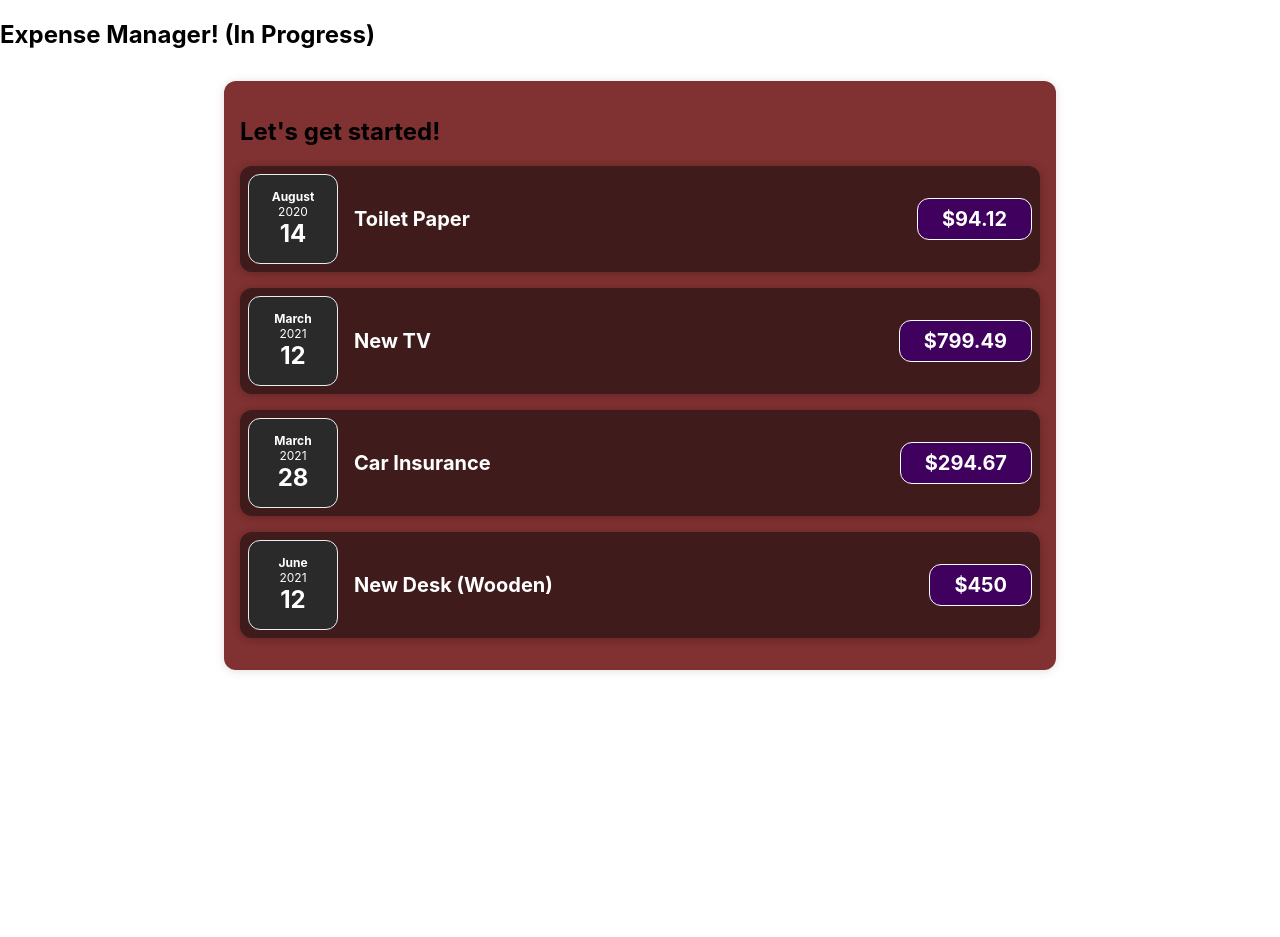
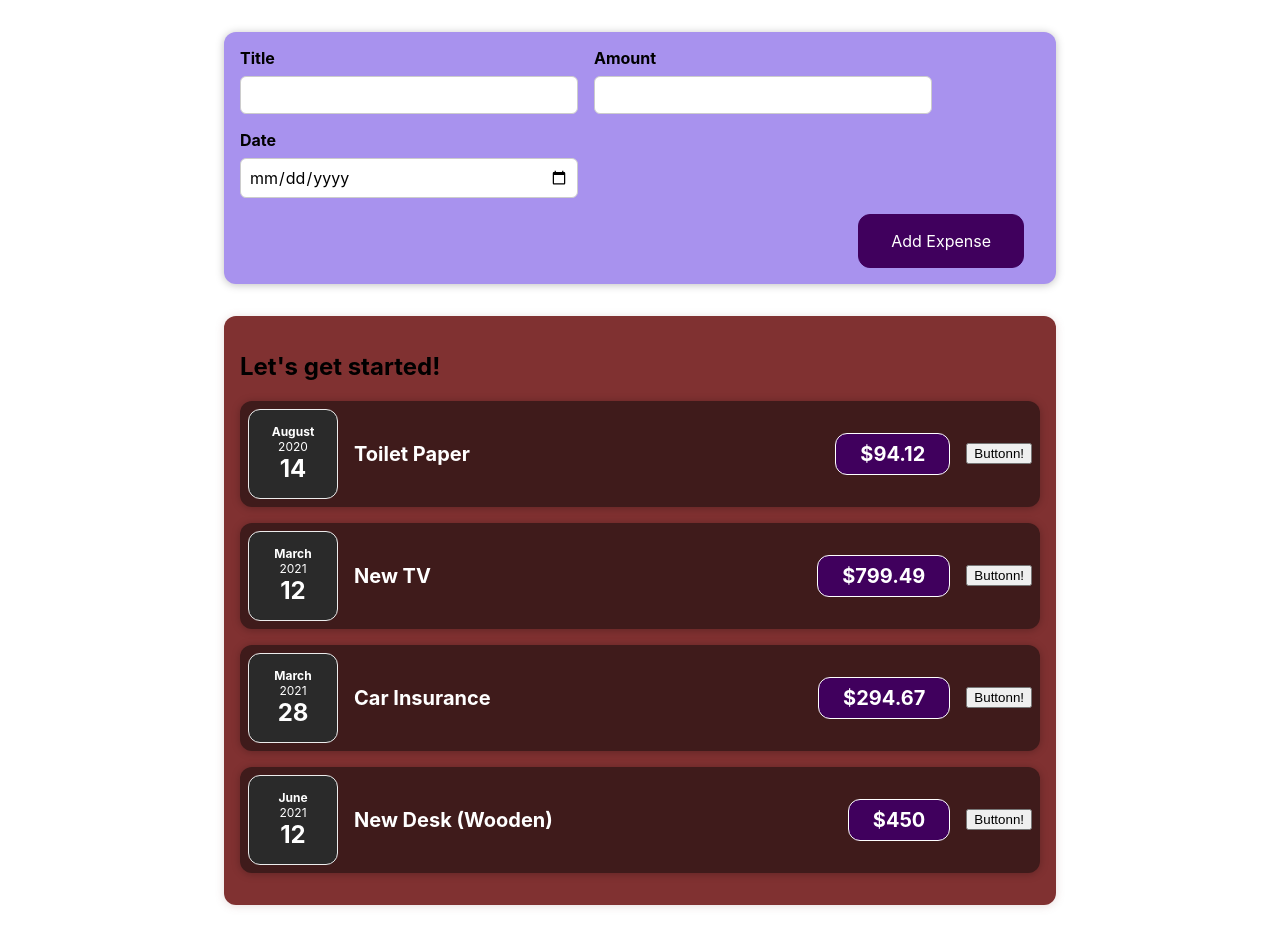
Before and after one commit to AftabVirtual/expense-manager-react, a React (Create React App) app: page / in a window 1280 px wide. Before the commit the page ends 800 px from the top, so only its background shows below. Built offline with nearby package versions, Linux system fonts and the light colour scheme.

Commit message:
Added expense form

```diff
--- a/src/App.js
+++ b/src/App.js
@@ -1,6 +1,8 @@
+import React from 'react';
+import NewExpense from './components/Expenses/NewExpense/NewExpense'
 import Expenses from './components/Expenses/Expenses';
 
-function App() {
+const App = () => {
   const expenses = [
     {
       id: 'e1',
@@ -23,10 +25,15 @@ function App() {
     },
   ];
 
+  const addExpenseHandler = expense => {
+    console.log('In App.js');
+    console.log(expense);
+  };
+
   return (
     <div>
-      <h2>Expense Manager! (In Progress)</h2>
-      <Expenses items = {expenses}/>
+      <NewExpense onAddExpense={addExpenseHandler} />
+      <Expenses items={expenses} />
     </div>
   );
 }
--- a/src/components/Expenses/ExpenseDate.js
+++ b/src/components/Expenses/ExpenseDate.js
@@ -1,6 +1,6 @@
 import './ExpenseDate.css';
 
-function ExpenseDate(props) {
+const ExpenseDate = (props) => {
   const month = props.date.toLocaleString('en-US', { month: 'long' });
   const day = props.date.toLocaleString('en-US', { day: '2-digit' });
   const year = props.date.getFullYear();
--- a/src/components/Expenses/ExpenseItem.js
+++ b/src/components/Expenses/ExpenseItem.js
@@ -1,14 +1,24 @@
+import React, { useState } from 'react';
 import ExpenseDate from './ExpenseDate';
 import './ExpenseItem.css';
 import Card from '../UI/Card';
 
-function ExpenseItem(props) {
+const ExpenseItem = (props) => {
+
+  const [title, setTitle] = useState(props.title);
+
+  const clickMe = () => {
+    console.log("Clicked");
+    setTitle("Updated Title");
+  }
+
   return (
     <Card className='expense-item'>
       <ExpenseDate date={props.date} />
       <div className='expense-item__description'>
-        <h2>{props.title}</h2>
+        <h2>{title}</h2>
         <div className='expense-item__price'>${props.amount}</div>
+        <button onClick={clickMe}>Buttonn!</button>
       </div>
     </Card>
   );
--- a/src/components/Expenses/Expenses.js
+++ b/src/components/Expenses/Expenses.js
@@ -2,7 +2,7 @@ import ExpenseItem from './ExpenseItem';
 import Card from '../UI/Card';
 import './Expenses.css';
 
-function Expenses(props) {
+const Expenses = (props) => {
     return (
         <Card className='expenses'>
             <h2>Let's get started!</h2>
--- /dev/null
+++ b/src/components/Expenses/NewExpense/NewExpense.css
@@ -0,0 +1,38 @@
+.new-expense {
+    background-color: #a892ee;
+    padding: 1rem;
+    margin: 2rem auto;
+    width: 50rem;
+    max-width: 95%;
+    border-radius: 12px;
+    text-align: center;
+    box-shadow: 0 1px 8px rgba(0, 0, 0, 0.25);
+  }
+
+  .new-expense button {
+    font: inherit;
+    cursor: pointer;
+    padding: 1rem 2rem;
+    border: 1px solid #40005d;
+    background-color: #40005d;
+    color: white;
+    border-radius: 12px;
+    margin-right: 1rem;
+  }
+
+  .new-expense button:hover,
+  .new-expense button:active {
+    background-color: #510674;
+    border-color: #510674;
+  }
+
+  .new-expense button.alternative {
+    color: #220131;
+    border-color: transparent;
+    background-color: transparent;
+  }
+
+  .new-expense button.alternative:hover,
+  .new-expense button.alternative:active {
+    background-color: #ddb3f8;
+  }
--- /dev/null
+++ b/src/components/Expenses/NewExpense/NewExpense.js
@@ -0,0 +1,22 @@
+import React from 'react';
+
+import ExpenseForm from './NewForm';
+import './NewExpense.css';
+
+const NewExpense = (props) => {
+  const saveExpenseDataHandler = (enteredExpenseData) => {
+    const expenseData = {
+      ...enteredExpenseData,
+      id: Math.random().toString()
+    };
+    props.onAddExpense(expenseData);
+  };
+
+  return (
+    <div className='new-expense'>
+      <ExpenseForm onSaveExpenseData={saveExpenseDataHandler} />
+    </div>
+  );
+};
+
+export default NewExpense;
--- /dev/null
+++ b/src/components/Expenses/NewExpense/NewForm.css
@@ -0,0 +1,26 @@
+.new-expense__controls {
+    display: flex;
+    flex-wrap: wrap;
+    gap: 1rem;
+    margin-bottom: 1rem;
+    text-align: left;
+  }
+
+  .new-expense__control label {
+    font-weight: bold;
+    margin-bottom: 0.5rem;
+    display: block;
+  }
+
+  .new-expense__control input {
+    font: inherit;
+    padding: 0.5rem;
+    border-radius: 6px;
+    border: 1px solid #ccc;
+    width: 20rem;
+    max-width: 100%;
+  }
+
+  .new-expense__actions {
+    text-align: right;
+  }
--- /dev/null
+++ b/src/components/Expenses/NewExpense/NewForm.js
@@ -0,0 +1,96 @@
+import React, { useState } from 'react';
+// import './Expenses.css';
+import './NewForm.css';
+
+const ExpenseForm = (props) => {
+  const [enteredTitle, setEnteredTitle] = useState('');
+  const [enteredAmount, setEnteredAmount] = useState('');
+  const [enteredDate, setEnteredDate] = useState('');
+  // const [userInput, setUserInput] = useState({
+  //   enteredTitle: '',
+  //   enteredAmount: '',
+  //   enteredDate: '',
+  // });
+
+  const titleChangeHandler = (event) => {
+    setEnteredTitle(event.target.value);
+    // setUserInput({
+    //   ...userInput,
+    //   enteredTitle: event.target.value,
+    // });
+    // setUserInput((prevState) => {
+    //   return { ...prevState, enteredTitle: event.target.value };
+    // });
+  };
+
+  const amountChangeHandler = (event) => {
+    setEnteredAmount(event.target.value);
+    // setUserInput({
+    //   ...userInput,
+    //   enteredAmount: event.target.value,
+    // });
+  };
+
+  const dateChangeHandler = (event) => {
+    setEnteredDate(event.target.value);
+    // setUserInput({
+    //   ...userInput,
+    //   enteredDate: event.target.value,
+    // });
+  };
+
+  const submitHandler = (event) => {
+    event.preventDefault();
+
+    const expenseData = {
+      title: enteredTitle,
+      amount: enteredAmount,
+      date: new Date(enteredDate),
+    };
+
+    props.onSaveExpenseData(expenseData);
+    setEnteredTitle('');
+    setEnteredAmount('');
+    setEnteredDate('');
+  };
+
+  return (
+    <form onSubmit={submitHandler}>
+      <div className='new-expense__controls'>
+        <div className='new-expense__control'>
+          <label>Title</label>
+          <input
+            type='text'
+            value={enteredTitle}
+            onChange={titleChangeHandler}
+          />
+        </div>
+        <div className='new-expense__control'>
+          <label>Amount</label>
+          <input
+            type='number'
+            min='0.01'
+            step='0.01'
+            value={enteredAmount}
+            onChange={amountChangeHandler}
+          />
+        </div>
+        <div className='new-expense__control'>
+          <label>Date</label>
+          <input
+            type='date'
+            min='2019-01-01'
+            max='2022-12-31'
+            value={enteredDate}
+            onChange={dateChangeHandler}
+          />
+        </div>
+      </div>
+      <div className='new-expense__actions'>
+        <button type='submit'>Add Expense</button>
+      </div>
+    </form>
+  );
+};
+
+export default ExpenseForm;
```
